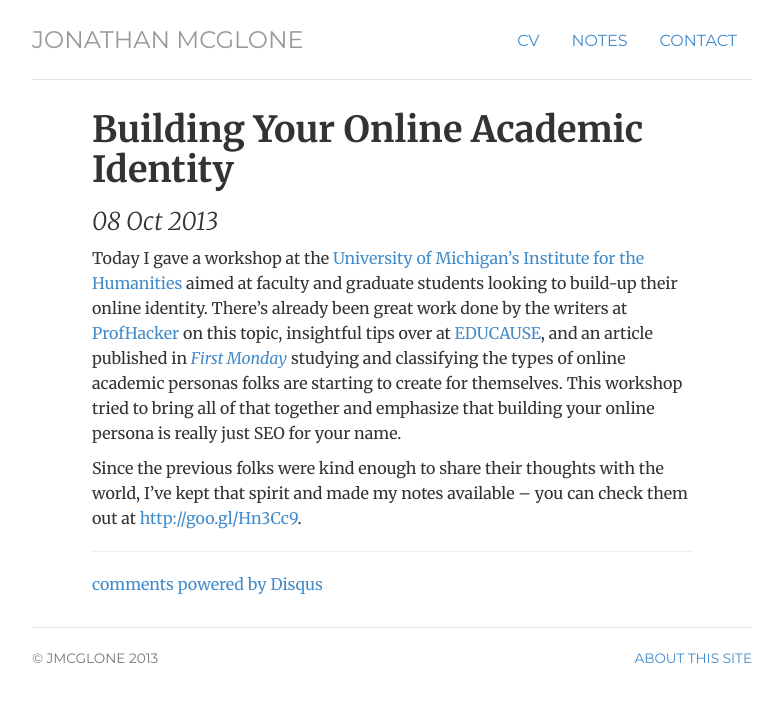
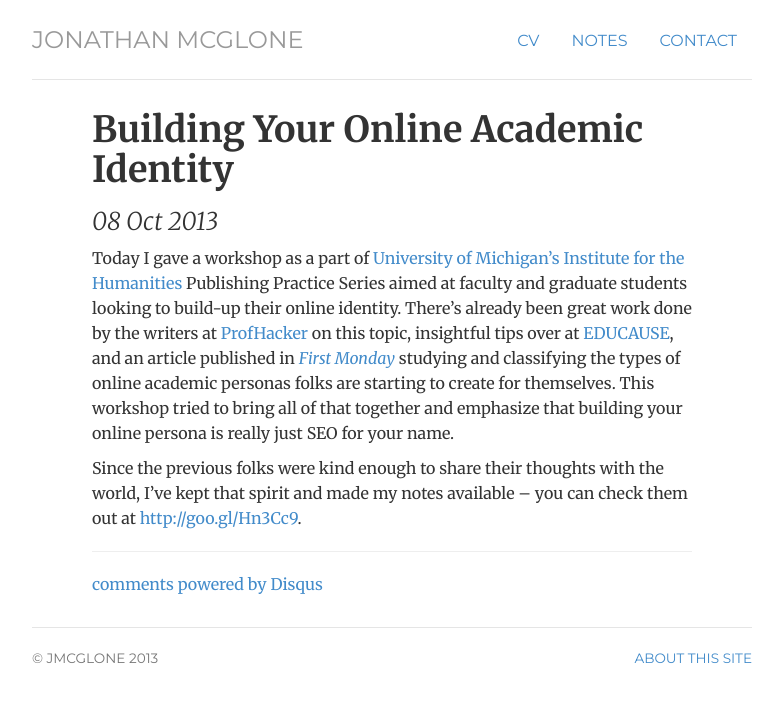
Before and after one commit to jmcglone/jmcglone.github.io, a Jekyll site: the page built from _posts/2013-10-08-building-your-online-academic-identity.md, in a window 1280 px wide. Shown: the top 702 px of the page, without its empty margins (248-1031 px from the left). Built offline with Jekyll 4.4.1, drawn with Linux system fonts in a browser that asks for light colours; comment, search, counter and statistics services are not loaded.

Commit message:
Update 2013-10-08-building-your-online-academic-identity.md

```diff
--- a/_posts/2013-10-08-building-your-online-academic-identity.md
+++ b/_posts/2013-10-08-building-your-online-academic-identity.md
@@ -2,6 +2,6 @@
 layout: post
 title: Building Your Online Academic Identity
 ---
-Today I gave a workshop at the [University of Michigan's Institute for the Humanities](http://www.lsa.umich.edu/humanities/) aimed at faculty and graduate students looking to build-up their online identity. There's already been great work done by the writers at [ProfHacker](http://chronicle.com/blogs/profhacker/creating-and-maintaining-a-professional-presence-online-a-roundup-and-reflection/43030) on this topic, insightful tips over at [EDUCAUSE](http://www.educause.edu/ero/article/intentional-web-presence-10-seo-strategies-every-academic-needs-know), and an article published in [*First Monday*](http://firstmonday.org/ojs/index.php/fm/article/view/3969/3292) studying and classifying the types of online academic personas folks are starting to create for themselves. This workshop tried to bring all of that together and emphasize that building your online persona is really just SEO for your name.
+Today I gave a workshop as a part of [University of Michigan's Institute for the Humanities](http://www.lsa.umich.edu/humanities/) Publishing Practice Series aimed at faculty and graduate students looking to build-up their online identity. There's already been great work done by the writers at [ProfHacker](http://chronicle.com/blogs/profhacker/creating-and-maintaining-a-professional-presence-online-a-roundup-and-reflection/43030) on this topic, insightful tips over at [EDUCAUSE](http://www.educause.edu/ero/article/intentional-web-presence-10-seo-strategies-every-academic-needs-know), and an article published in [*First Monday*](http://firstmonday.org/ojs/index.php/fm/article/view/3969/3292) studying and classifying the types of online academic personas folks are starting to create for themselves. This workshop tried to bring all of that together and emphasize that building your online persona is really just SEO for your name.
 
 Since the previous folks were kind enough to share their thoughts with the world, I've kept that spirit and made my notes available -- you can check them out at <http://goo.gl/Hn3Cc9>.
```
